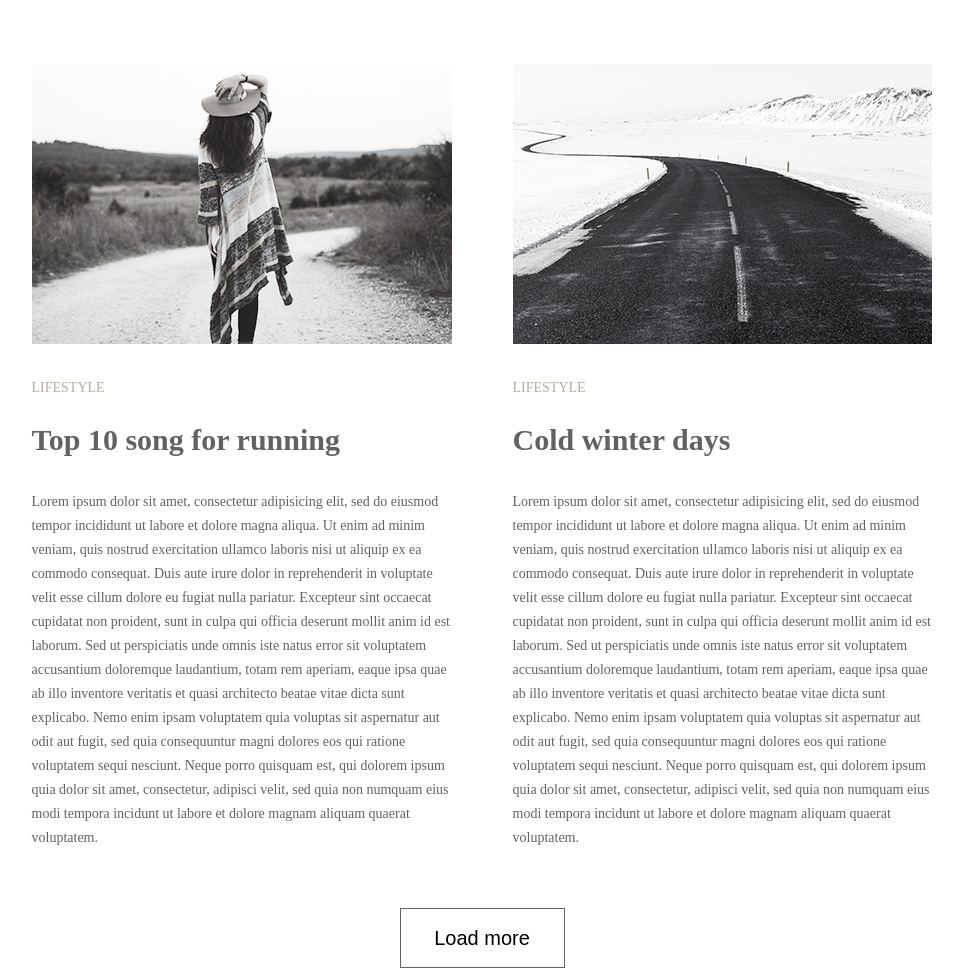
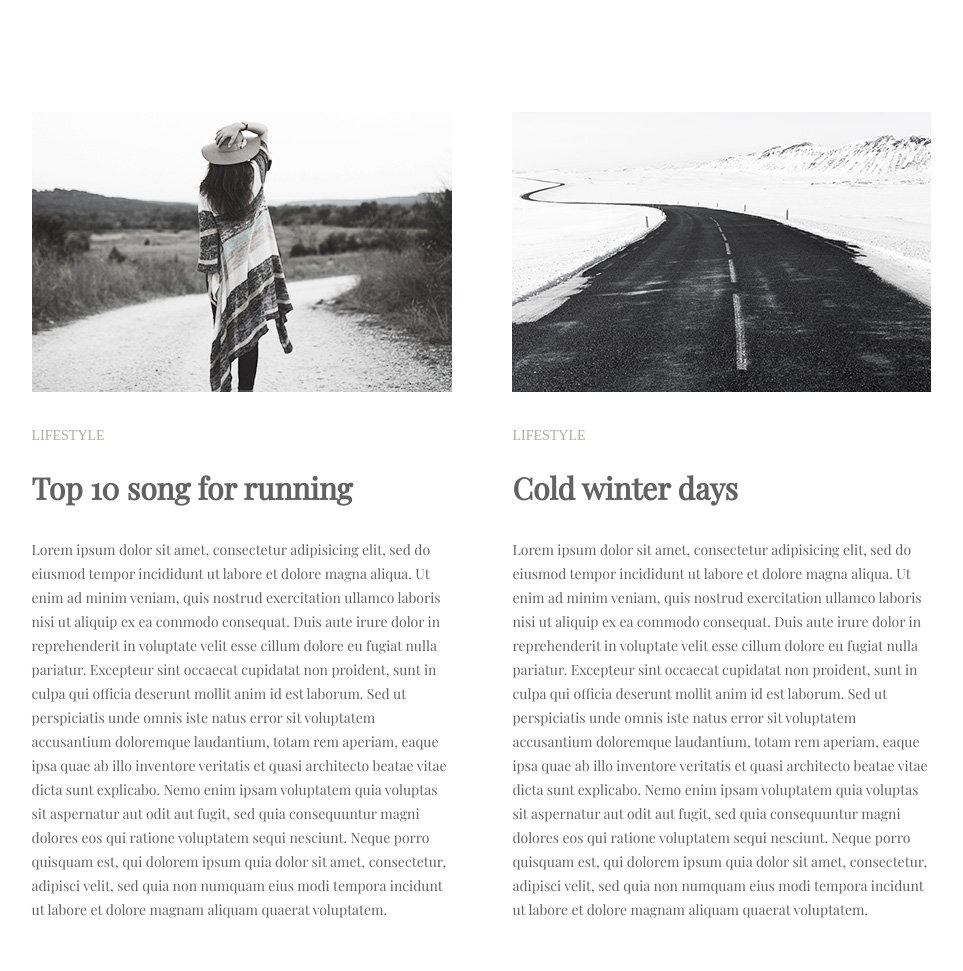
Before and after one commit to vlad-lutsenko/goit-fe-course, a plain HTML site: page module-03/index.html in a window 1280 px wide. Shown: the part 1962-2933 px from the top of the page, without its empty margins (158-1121 px from the left). Drawn offline with nearby package versions, Linux system fonts and the light colour scheme.

Commit message:
fonts added

```diff
--- a/module-03/css/style.css
+++ b/module-03/css/style.css
@@ -1,5 +1,8 @@
 * {margin: 0;
-  padding: 0;}
+  padding: 0;
+  font-family:"Playfair Display"}
+
+section :nth-child(2n) {margin-right: 0;}
 li {display: inline-block;}
 article {display: inline-block;
   width: 420px;
@@ -28,8 +31,7 @@
   width: 901px;
   background: #ffffff;
   }
-.container :nth-child(2n) {margin-right: 0;}
-.container :nth-child(n+5) {margin-bottom: 0;}
+.container :nth-child(n+5):nth-child(-n+6) {margin-bottom: 0;}
 .navigation {list-style-type: none;
   text-transform: uppercase;
   margin: 72px auto 98px;
@@ -37,7 +39,9 @@
 .link {color: #626262;
   font-size: 14px;
   line-height: 24px;}
-.image-description {color: #b4ad9e;
+.image-description {
+  font-family:"ubuntu light";
+  color: #b4ad9e;
   font-size: 14px;
   line-height: 17px;
   font-weight: 300;
@@ -45,5 +49,4 @@
   margin-bottom: 26px;}
 .article-text {font-size: 14px;
   line-height: 24px;
-  color: #626262;
-  }
+  color: #626262;}
--- a/module-03/index.html
+++ b/module-03/index.html
@@ -4,7 +4,9 @@
 	<meta charset="UTF-8">
 	<meta name="viewport" content="width=device-width, initial-scale=1.0">
   <meta http-equiv="X-UA-Compatible" content="ie=edge">
-  <link rel="stylesheet" href="css/style.css">
+	<link rel="stylesheet" href="css/style.css">
+	<link href="https://fonts.googleapis.com/css?family=Playfair+Display&display=swap" rel="stylesheet">
+	<link href="https://fonts.googleapis.com/css?family=Ubuntu:300&display=swap" rel="stylesheet">
 	<title>myhomework03</title>
 </head>
 <body>
```
